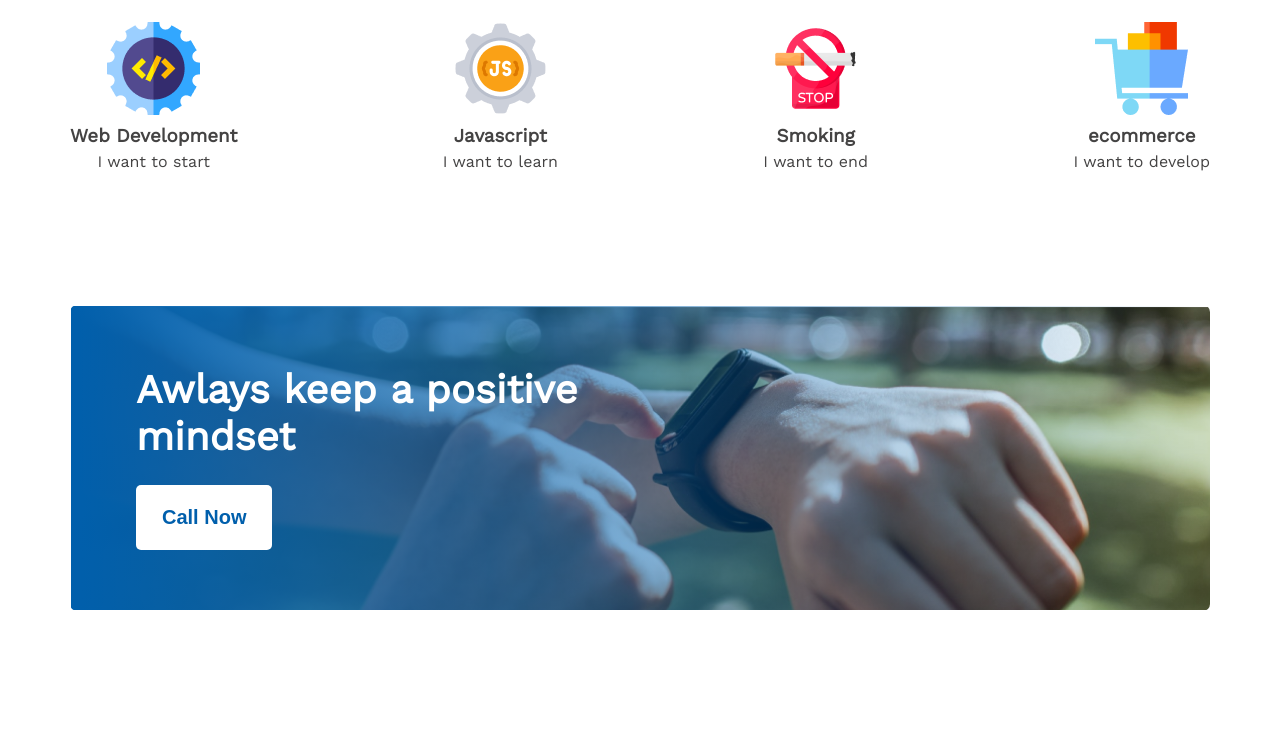
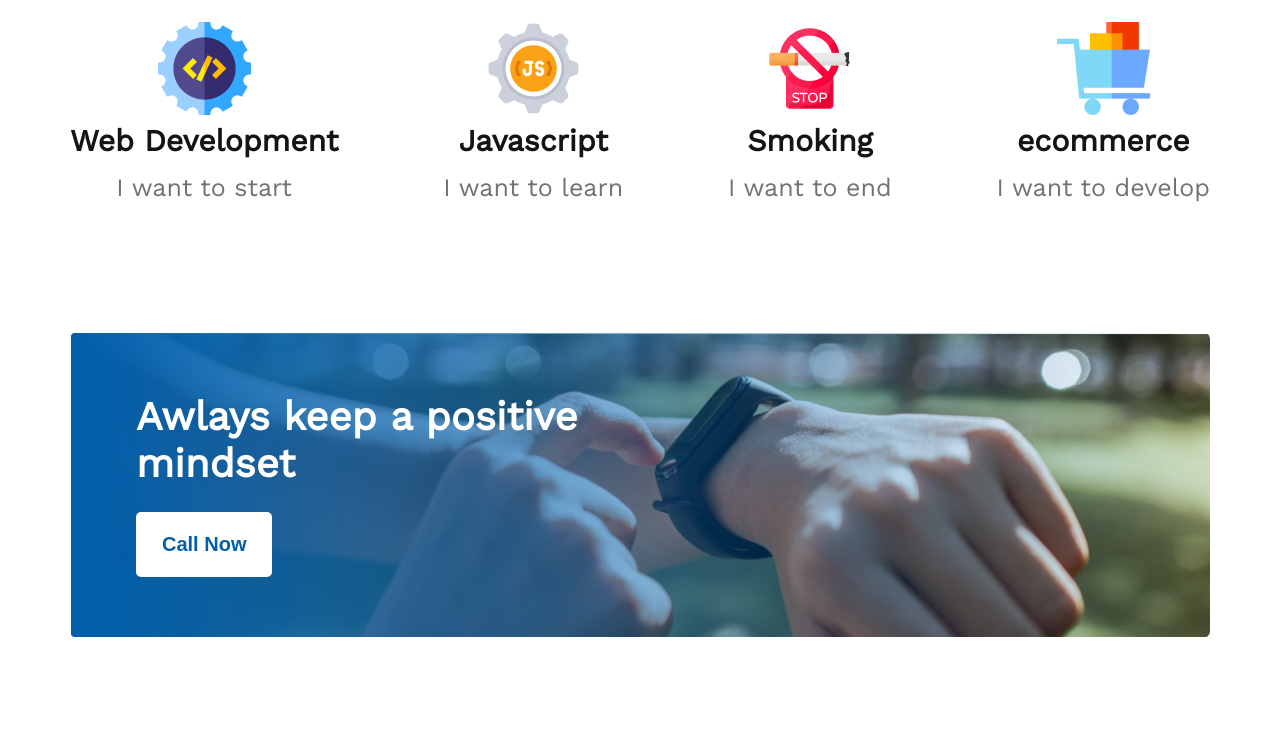
Before and after one commit to eh-munna/assignmentPHero-01-emran, a plain HTML site: page index.html in a window 1280 px wide. Shown: the part 1900-2646 px from the top of the page. Drawn offline with nearby package versions, Linux system fonts and the light colour scheme.

Commit message:
end-of-project

```diff
--- a/css/style.css
+++ b/css/style.css
@@ -53,7 +53,7 @@ header {
   text-align: right;
   padding: 215px 230px 165px 0px;
   color: #fff;
-  width: 50%;
+  width: 35%;
   float: right;
 }
 
@@ -125,6 +125,22 @@ section.failure {
 .plans-item {
   display: flex;
   justify-content: space-between;
+}
+
+.item h3 {
+  font-weight: 700;
+  font-size: 30px;
+  line-height: 35px;
+  text-align: center;
+  color: #151414;
+  margin-bottom: 15px;
+}
+.item p {
+  font-weight: 500;
+  font-size: 25px;
+  line-height: 29px;
+  text-align: center;
+  color: #737272;
 }
 
 /* message-style */
```
